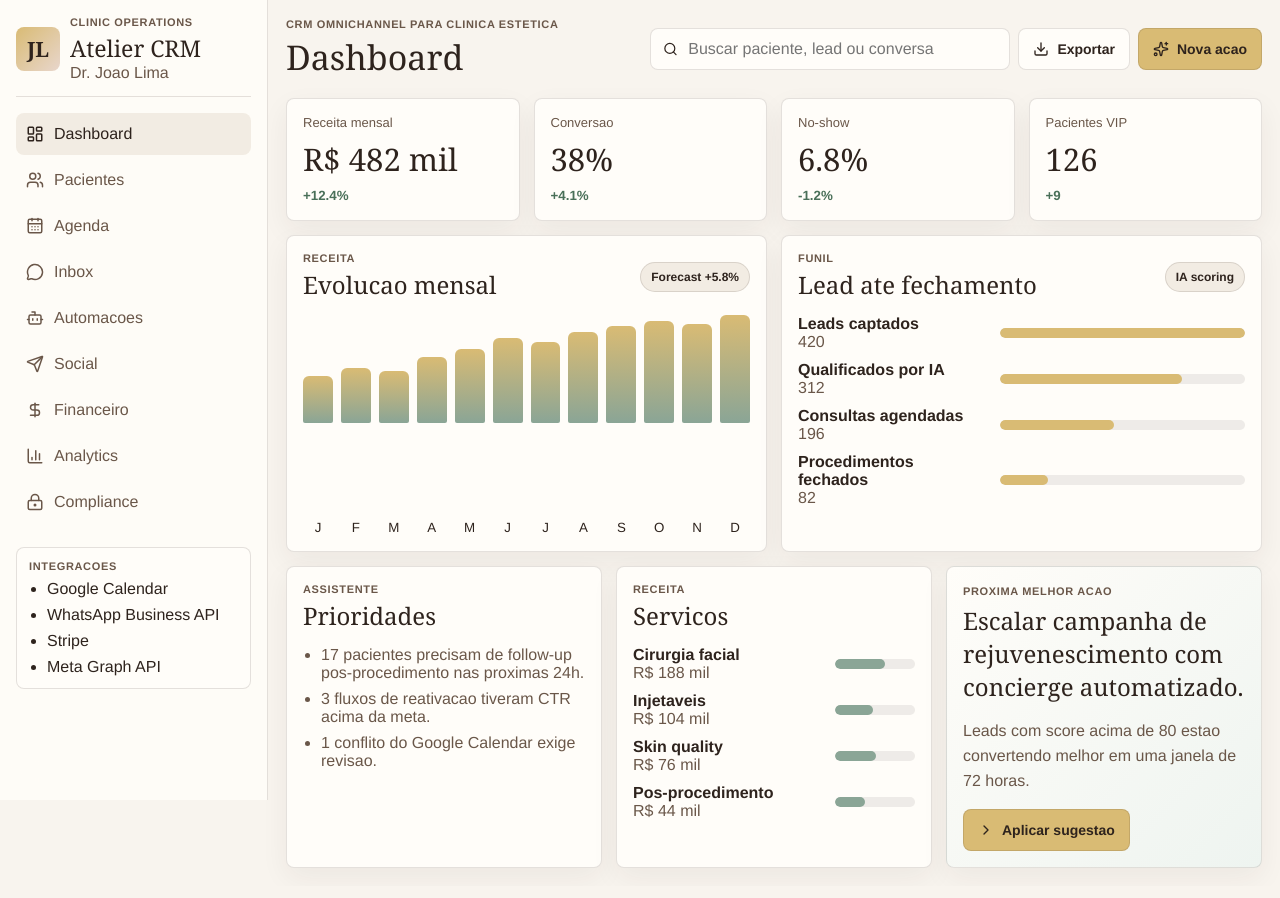
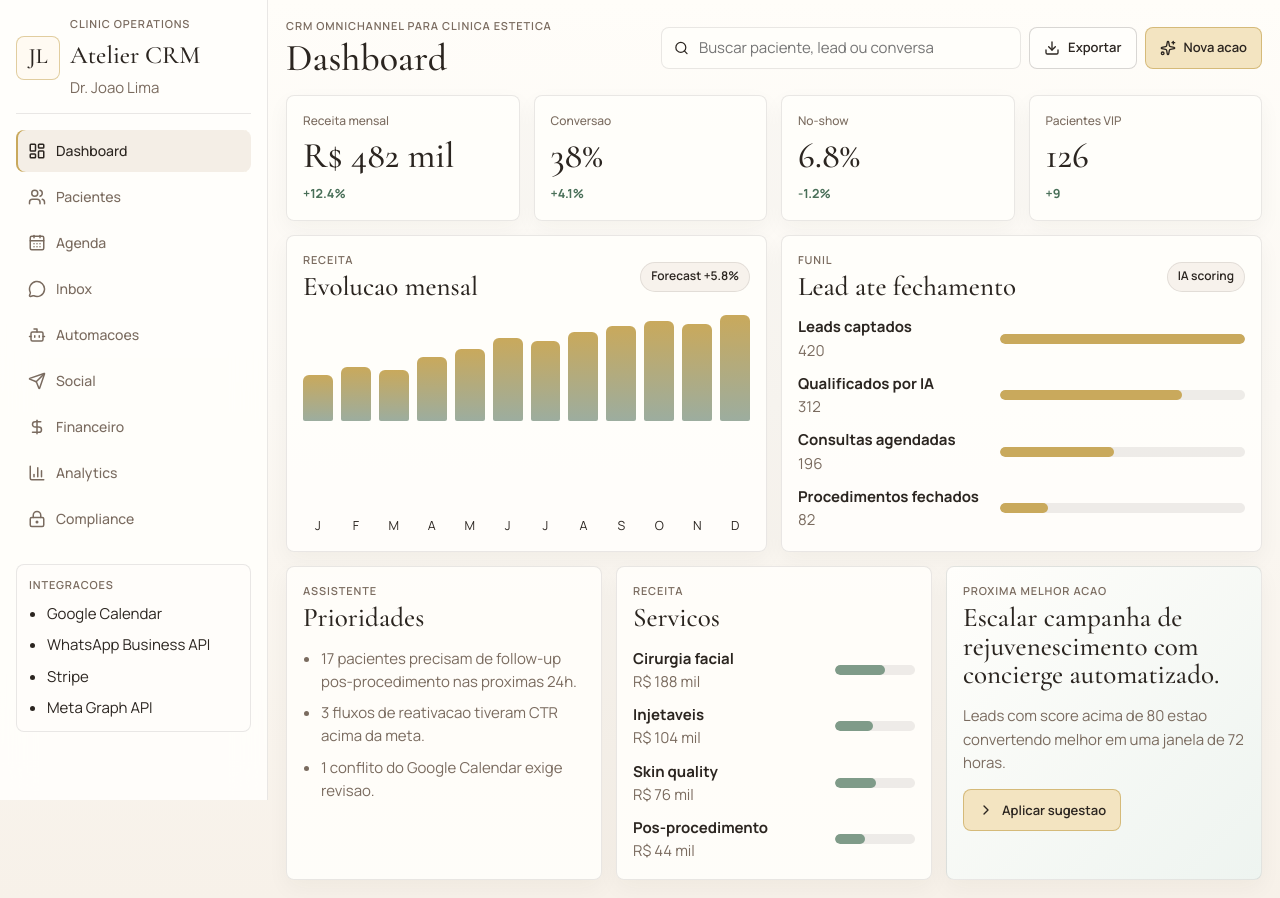
Before and after one commit to TheRebrandly/clinicadrjoaolima, a Next.js app: page / in a window 1280 px wide. Built offline with nearby package versions, Linux system fonts and the light colour scheme.

Commit message:
Refine classic CRM visual design

```diff
--- a/app/globals.css
+++ b/app/globals.css
@@ -1,16 +1,18 @@
+@import url("https://fonts.googleapis.com/css2?family=Cormorant+Garamond:wght@400;500;600&family=Manrope:wght@400;500;600;700&display=swap");
+
 :root {
-  --ivory: #f8f4ee;
-  --surface: #fffdf9;
-  --porcelain: #f2ece3;
-  --champagne: #d9bb74;
-  --sand: #d2b08a;
-  --stone: #cbb7a0;
-  --ink: #2e231d;
-  --muted: #6a5749;
-  --sage: #8aa596;
-  --clinical-blue: #7f9eb7;
-  --line: rgba(46, 35, 29, 0.13);
-  --shadow: 0 10px 28px rgba(46, 35, 29, 0.06);
+  --ivory: #fbf8f3;
+  --surface: #fffefb;
+  --porcelain: #f4eee6;
+  --champagne: #c9a95c;
+  --sand: #d7c1a6;
+  --stone: #d8cabb;
+  --ink: #2b2520;
+  --muted: #7a6b5f;
+  --sage: #7f9b89;
+  --clinical-blue: #829aad;
+  --line: rgba(43, 37, 32, 0.1);
+  --shadow: 0 8px 22px rgba(43, 37, 32, 0.045);
   --font-display: "Cormorant Garamond", Georgia, serif;
   --font-body: "Manrope", "Avenir Next", "Helvetica Neue", Arial, sans-serif;
 }
@@ -24,8 +26,12 @@ body {
   margin: 0;
   min-height: 100%;
   color: var(--ink);
-  background: var(--ivory);
+  background:
+    linear-gradient(180deg, #fffdf9 0%, var(--ivory) 45%, #f7f1e9 100%);
   font-family: var(--font-body);
+  font-size: 15px;
+  line-height: 1.55;
+  text-rendering: geometricPrecision;
 }
 
 button,
@@ -49,7 +55,7 @@ button {
   height: 100vh;
   padding: 16px;
   border-right: 1px solid var(--line);
-  background: rgba(255, 253, 249, 0.86);
+  background: rgba(255, 254, 251, 0.92);
   backdrop-filter: blur(16px);
 }
 
@@ -66,7 +72,7 @@ button {
 .brand-row strong {
   display: block;
   font-family: var(--font-display);
-  font-size: 23px;
+  font-size: 25px;
   font-weight: 500;
 }
 
@@ -84,7 +90,8 @@ button {
   display: grid;
   place-items: center;
   border-radius: 8px;
-  background: linear-gradient(135deg, var(--champagne), #e8d6cc);
+  border: 1px solid rgba(201, 169, 92, 0.55);
+  background: #fffaf2;
   color: var(--ink);
   font-weight: 700;
 }
@@ -93,15 +100,16 @@ button {
   width: 44px;
   height: 44px;
   font-family: var(--font-display);
-  font-size: 21px;
+  font-size: 22px;
+  font-weight: 500;
 }
 
 .eyebrow {
   margin: 0 0 4px;
   color: var(--muted);
   font-size: 11px;
-  font-weight: 700;
-  letter-spacing: 0.06em;
+  font-weight: 600;
+  letter-spacing: 0.08em;
   text-transform: uppercase;
 }
 
@@ -124,9 +132,11 @@ button {
   align-items: center;
   gap: 10px;
   height: 42px;
-  padding: 0 10px;
+  padding: 0 12px;
   border-radius: 8px;
   color: var(--muted);
+  font-size: 14px;
+  font-weight: 500;
   text-align: left;
 }
 
@@ -134,6 +144,7 @@ button {
 .nav-button.is-active {
   background: var(--porcelain);
   color: var(--ink);
+  box-shadow: inset 2px 0 0 var(--champagne);
 }
 
 .integration-box {
@@ -141,7 +152,7 @@ button {
   padding: 12px;
   border: 1px solid var(--line);
   border-radius: 8px;
-  background: var(--surface);
+  background: rgba(255, 254, 251, 0.72);
 }
 
 .integration-box ul,
@@ -175,7 +186,8 @@ button {
 }
 
 .topbar h1 {
-  font-size: 34px;
+  font-size: 38px;
+  line-height: 1;
 }
 
 .topbar__left,
@@ -205,7 +217,7 @@ button {
   padding: 0 12px;
   border: 1px solid var(--line);
   border-radius: 8px;
-  background: var(--surface);
+  background: rgba(255, 254, 251, 0.86);
 }
 
 .search input {
@@ -226,14 +238,16 @@ button {
 .button {
   gap: 8px;
   padding: 0 14px;
-  background: var(--champagne);
+  border-color: rgba(201, 169, 92, 0.7);
+  background: #f3e4c1;
   color: var(--ink);
-  font-size: 14px;
-  font-weight: 700;
+  font-size: 13px;
+  font-weight: 600;
 }
 
 .button--secondary {
-  background: var(--surface);
+  border-color: rgba(43, 37, 32, 0.18);
+  background: rgba(255, 254, 251, 0.78);
 }
 
 .icon-button {
@@ -276,7 +290,7 @@ button {
   padding: 16px;
   border: 1px solid var(--line);
   border-radius: 8px;
-  background: var(--surface);
+  background: rgba(255, 254, 251, 0.88);
   box-shadow: var(--shadow);
 }
 
@@ -288,21 +302,24 @@ button {
 
 .section-title h2,
 .panel h2 {
-  font-size: 24px;
+  font-size: 27px;
+  line-height: 1.05;
 }
 
 .metric-card span {
   display: block;
   color: var(--muted);
-  font-size: 13px;
+  font-size: 12px;
+  font-weight: 500;
 }
 
 .metric-card strong {
   display: block;
   margin: 8px 0 6px;
   font-family: var(--font-display);
-  font-size: 31px;
+  font-size: 36px;
   font-weight: 500;
+  line-height: 1;
 }
 
 .metric-card small {
@@ -317,10 +334,10 @@ button {
   padding: 0 10px;
   border: 1px solid var(--line);
   border-radius: 999px;
-  background: var(--porcelain);
+  background: rgba(244, 238, 230, 0.72);
   color: var(--ink);
   font-size: 12px;
-  font-weight: 700;
+  font-weight: 600;
 }
 
 .bar-chart {
@@ -342,7 +359,7 @@ button {
 .bar span {
   min-height: 18px;
   border-radius: 6px 6px 2px 2px;
-  background: linear-gradient(180deg, var(--champagne), var(--sage));
+  background: linear-gradient(180deg, #c9a95c, #9cad9f);
 }
 
 .rows {
@@ -373,7 +390,7 @@ button {
   display: block;
   height: 100%;
   border-radius: inherit;
-  background: var(--champagne);
+  background: #c9a95c;
 }
 
 .progress__bar--green {
@@ -385,7 +402,7 @@ button {
 }
 
 .highlight-panel {
-  background: linear-gradient(135deg, #fffdf9, #eef4f0);
+  background: linear-gradient(135deg, #fffefb, #eef4f0);
 }
 
 .highlight-panel p {
@@ -403,6 +420,7 @@ button {
   padding: 10px;
   border: 1px solid var(--line);
   border-radius: 8px;
+  background: rgba(255, 254, 251, 0.5);
   text-align: left;
 }
 
@@ -438,7 +456,7 @@ button {
   padding: 12px;
   border: 1px solid var(--line);
   border-radius: 8px;
-  background: var(--ivory);
+  background: rgba(251, 248, 243, 0.74);
 }
 
 .detail-grid span {
@@ -468,6 +486,7 @@ button {
   padding: 10px;
   border: 1px solid var(--line);
   border-radius: 8px;
+  background: rgba(255, 254, 251, 0.48);
 }
 
 .table-row--simple {
```
